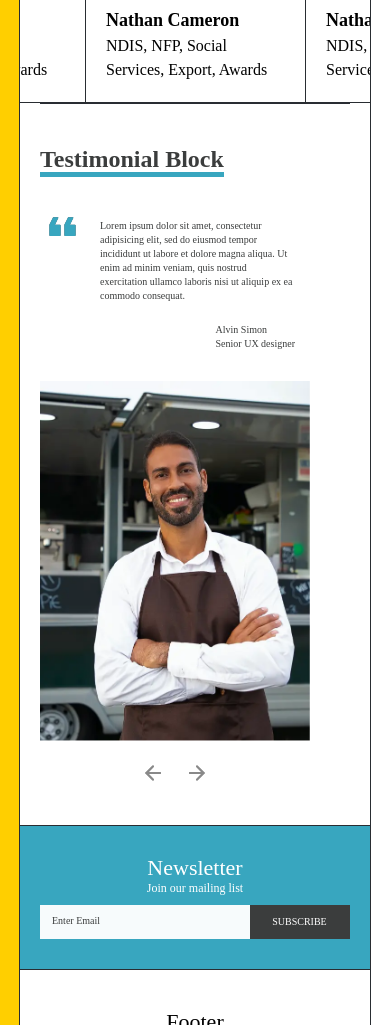
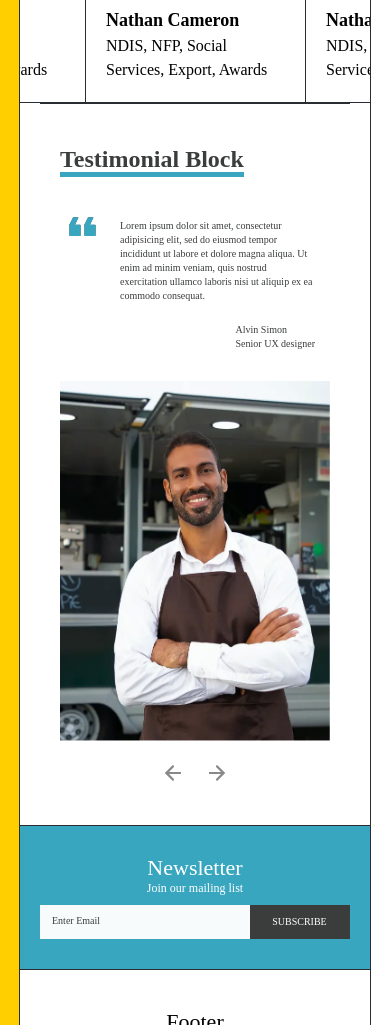
Before and after one commit to singhsahab1981/funcfindrs, a plain HTML site: page about-us.html in a window 390 px wide. Shown: the part 1782-2807 px from the top of the page. Drawn offline with Linux system fonts and the light colour scheme; a web font is replaced by a local one.

Commit message:
New changes

```diff
--- a/css/responsive.css
+++ b/css/responsive.css
@@ -614,6 +614,9 @@
     .member-benifits-inner ul.services-list-area li{
         padding: 30px 20px;
     }
+    .testimonial-inner-block{
+        padding-left: 20px;
+    }
 }
 
 @media (max-width: 767.98px){
@@ -775,6 +778,7 @@
         flex-direction: column;
         padding-top: 40px;
         padding-bottom: 40px;
+        padding-right: 20px;
     }
     .testimonial-outer-area .inner-container.zero-pr{
         padding-right: 20px !important;
--- a/style.css
+++ b/style.css
@@ -667,7 +667,6 @@ header .navbar .logo-image img{
 
 .our-services-inner{
     border-top: 1px solid var(--borderColor);
-    border-bottom: 1px solid var(--borderColor);
     background: var(--servicesBackgroundColor);
     padding: 100px 40px;
 }
@@ -717,7 +716,7 @@ ul.services-list-area li a{
 
 .testimonial-inner-block{
     border-top: 1px solid var(--borderColor);
-    padding-right: 40px;
+    padding-left: 40px;
     display:flex;
     align-items: center;
 }
```
